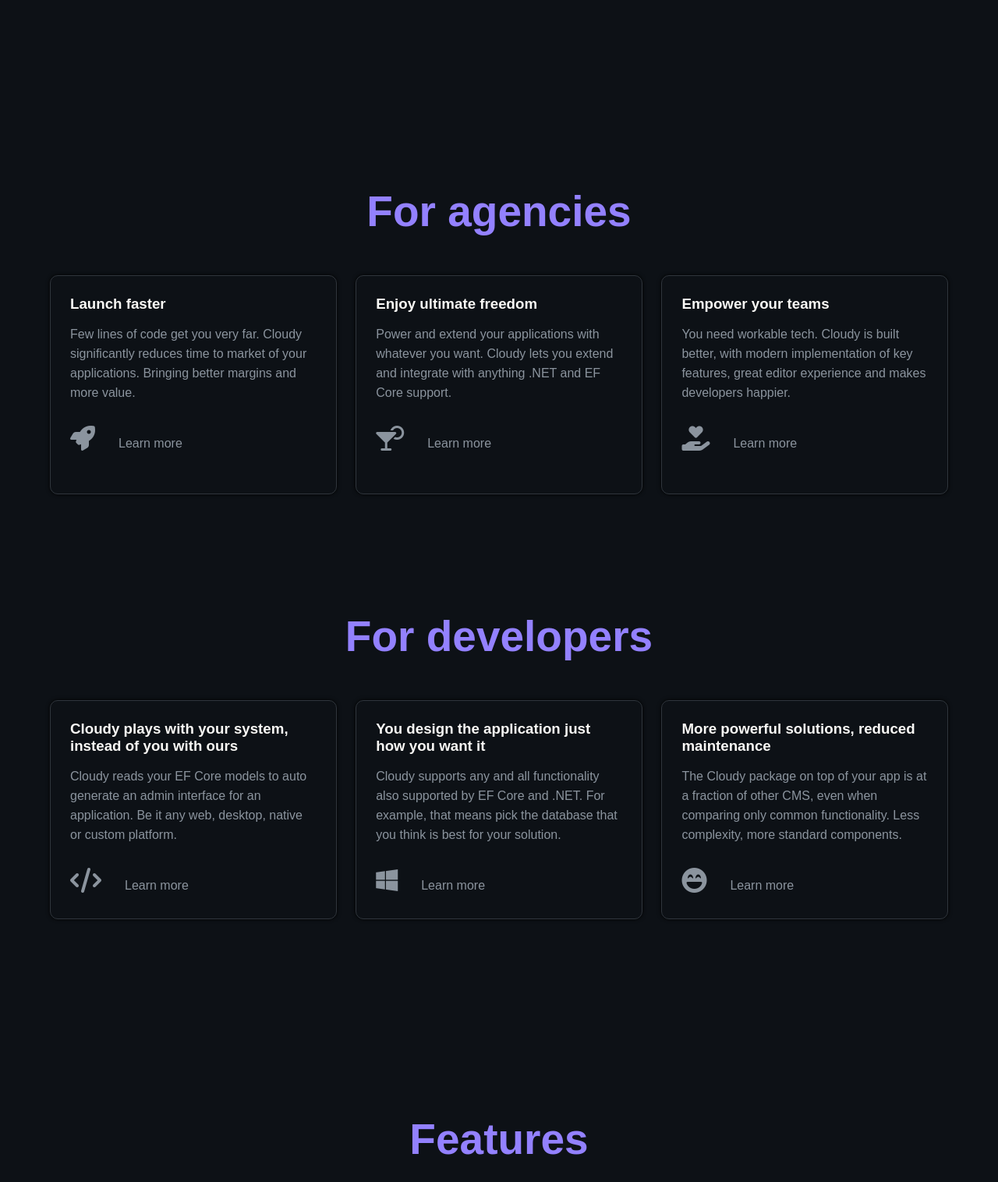
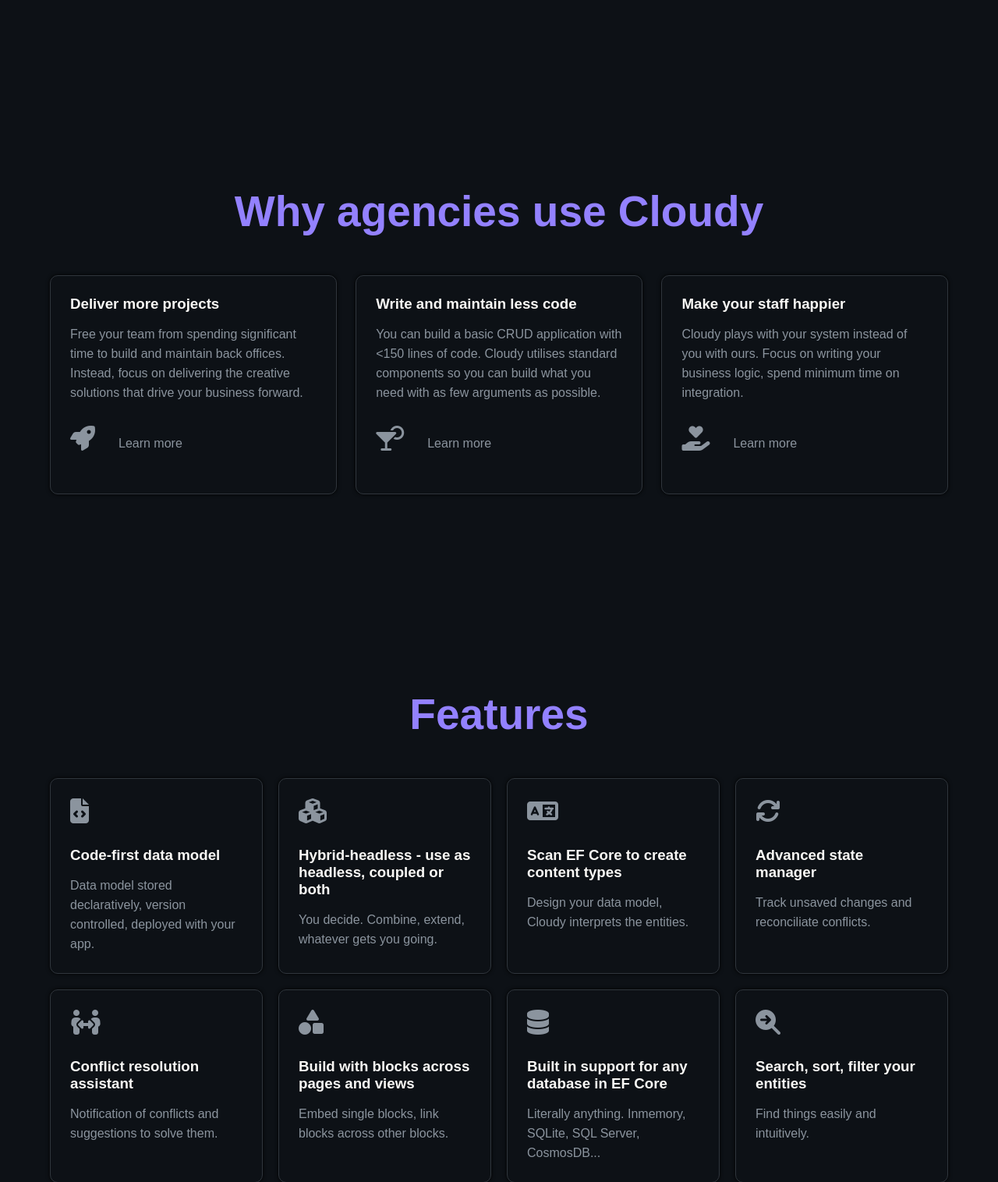
Before and after one commit to cloudy-net/cloudy-website, an ASP.NET Core app: template cloudy-website/Views/Home/Index.cshtml in a window 1280 px wide. Shown: the part 1306-2822 px from the top of the page at 78% size. Run offline with ASP.NET Core 8, Linux system fonts and the light colour scheme; the template is opened without the code that fills it, so the values that code supplies are empty; some libraries are stand-ins or nearby versions.

Commit message:
bunch of txt updates in line with value prop pivot

```diff
--- a/cloudy-website/Views/Home/Index.cshtml
+++ b/cloudy-website/Views/Home/Index.cshtml
@@ -1,7 +1,6 @@
 @{
     ViewData["Title"] = "home";
 }
-
 
 <div class="heroContainer">
     <div class="heroComponent-left">
@@ -22,44 +21,23 @@
 </div>
 
 <div id="businessTitle" class="containerTitle">
-    <h2>For agencies</h2>
+    <h2>Why agencies use Cloudy</h2>
 </div>
 <div class="uspContainer">
     <div class="uspDiv block">
-        <h3>Launch faster</h3>
-        <p>Few lines of code get you very far. Cloudy significantly reduces time to market of your applications. Bringing better margins and more value.</p>
+        <h3>Deliver more projects</h3>
+        <p>Free your team from spending significant time to build and maintain back offices. Instead, focus on delivering the creative solutions that drive your business forward.</p>
         <i class="fa-solid fa-rocket fa-2x"></i><a class="uspLink hover-underline-animation" href="/resources/agencies">Learn more</a>
     </div>
     <div class="uspDiv block">
-        <h3>Enjoy ultimate freedom</h3>
-        <p>Power and extend your applications with whatever you want. Cloudy lets you extend and integrate with anything .NET and EF Core support.</p>
+        <h3>Write and maintain less code</h3>
+        <p>You can build a basic CRUD application with &lt;150 lines of code. Cloudy utilises standard components so you can build what you need with as few arguments as possible.</p>
         <i class="fa-solid fa-martini-glass-citrus fa-2x"></i><a class="uspLink hover-underline-animation" href="/resources/agencies">Learn more</a>
     </div>
     <div class="uspDiv block">
-        <h3>Empower your teams</h3>
-        <p>You need workable tech. Cloudy is built better, with modern implementation of key features, great editor experience and makes developers happier.</p>
+        <h3>Make your staff happier</h3>
+        <p>Cloudy plays with your system instead of you with ours. Focus on writing your business logic, spend minimum time on integration.</p>
         <i class="fa-solid fa-hand-holding-heart fa-2x"></i><a class="uspLink hover-underline-animation" href="/resources/agencies">Learn more</a>
-    </div>
-</div>
-
-<div id="developerTitle" class="containerTitle">
-    <h2>For developers</h2>
-</div>
-<div class="uspContainer">
-    <div class="uspDiv block">
-        <h3>Cloudy plays with your system, instead of you with ours</h3>
-        <p>Cloudy reads your EF Core models to auto generate an admin interface for an application. Be it any web, desktop, native or custom platform.</p>
-        <i class="fa-solid fa-code fa-2x"></i><a class="uspLink hover-underline-animation" href="/resources/developers">Learn more</a>
-    </div>
-    <div class="uspDiv block">
-        <h3>You design the application just how you want it</h3>
-        <p>Cloudy supports any and all functionality also supported by EF Core and .NET. For example, that means pick the database that you think is best for your solution.</p>
-        <i class="fa-brands fa-windows fa-2x"></i><a class="uspLink hover-underline-animation" href="/resources/developers">Learn more</a>
-    </div>
-    <div class="uspDiv block">
-        <h3>More powerful solutions, reduced maintenance</h3>
-        <p>The Cloudy package on top of your app is at a fraction of other CMS, even when comparing only common functionality. Less complexity, more standard components.</p>
-        <i class="fa-solid fa-face-laugh-beam fa-2x"></i><a class="uspLink hover-underline-animation" href="/resources/developers">Learn more</a>
     </div>
 </div>
 
@@ -67,6 +45,11 @@
     <h2>Features</h2>
 </div>
 <div class="featureContainer">
+    <div class="featureDiv block">
+        <i class="fa-solid fa-file-code fa-2x"></i>
+        <h3>Code-first data model</h3>
+        <p>Data model stored declaratively, version controlled, deployed with your app.</p>
+    </div>
     <div class="featureDiv block">
         <i class="fa-solid fa-cubes fa-2x"></i>
         <h3>Hybrid-headless - use as headless, coupled or both</h3>
@@ -91,11 +74,6 @@
         <i class="fa-solid fa-shapes fa-2x"></i>
         <h3>Build with blocks across pages and views</h3>
         <p>Embed single blocks, link blocks across other blocks.</p>
-    </div>
-    <div class="featureDiv block">
-        <i class="fa-solid fa-file-code fa-2x"></i>
-        <h3>Code-first data model</h3>
-        <p>Data model stored declaratively, version controlled, deployed with your app.</p>
     </div>
     <div class="featureDiv block">
         <i class="fa-solid fa-database fa-2x"></i>
--- a/cloudy-website/Views/Product/Pricing.cshtml
+++ b/cloudy-website/Views/Product/Pricing.cshtml
@@ -5,7 +5,7 @@
 <div class="heroContainer">
     <div class="heroComponent-left">
         <h1>Pricing for freelancers and agencies</h1><br>
-        <p>Now releasing Cloudy for non-commercial projects, independent contractors and digital agencies. Need custom pricing or additional services? Let's talk.</p><br>
+        <p>Now releasing Cloudy for non-commercial projects, independent contractors and digital agencies. Need custom pricing or additional services? Reach out</p><br>
         <button class="whyCloudyDivTxtEl reachBtn button" onclick="window.location.href = 'mailto:hello@cloudy.net';">Reach out</button><br>
     </div>
     <div class="heroComponent-right">
--- a/cloudy-website/Views/Resources/Developers.cshtml
+++ b/cloudy-website/Views/Resources/Developers.cshtml
@@ -4,8 +4,8 @@
 
 <div class="heroContainer">
     <div class="heroComponent-left">
-        <h1>The CMS you've been longing for</h1><br>
-        <p>First things first: the developer. We originally set out on a journey to build a CMS with great developer experience. We think this is it.</p><br>
+        <h1>Build a back office fast and easy</h1><br>
+        <p>Most developers have done one or two back offices in their days. Using Cloudy, we hope to make it a much faster and enjoyable process for you</p><br>
         <button class="whyCloudyDivTxtEl reachBtn button" onclick="window.open('https://github.com/cloudy-cms/Cloudy.CMS');" value="Go to GitHub">See code on GitHub</button><br>
     </div>
     <div class="heroComponent-right">
@@ -31,7 +31,7 @@
         </div>
         <div id="whyCloudyRight" class="whyCloudyDivTxt">
             <h3 class="whyCloudyDivTxtEl philosophyHeadingP">Extensible, automatic scaffolding</h3>
-            <p class="whyCloudyDivTxtEl">Using regular Razor partials and UI Hints, you extend the scaffolding that the CMS provides you.</p>
+            <p class="whyCloudyDivTxtEl">Using regular Razor partials and UI Hints, you extend the scaffolding that the app provides you.</p>
             <div>
                 <button class="whyCloudyDivTxtEl reachBtn button">Reach out</button>
             </div>
--- a/cloudy-website/Views/Resources/Docs.cshtml
+++ b/cloudy-website/Views/Resources/Docs.cshtml
@@ -5,7 +5,7 @@
 <div class="heroContainer">
     <div class="heroComponent-left">
         <h1>Find out how to use Cloudy</h1><br>
-        <p>Read our documentation to find out about architecture and how to get the most out of Cloudy. Missing anything or just want to chat, feel free to contribute on GitHub or reach out.</p><br>
+        <p>Read our documentation to find out about architecture and how to get the most out of Cloudy. Missing anything or just want to chat, feel free to contribute on GitHub or reach out</p><br>
         <button class="whyCloudyDivTxtEl reachBtn button" onclick="window.open('https://github.com/cloudy-cms/Cloudy.CMS');" value="Go to GitHub">Check code on GitHub</button><br>
     </div>
     <div class="heroComponent-right">
--- a/cloudy-website/Views/Shared/_Layout.cshtml
+++ b/cloudy-website/Views/Shared/_Layout.cshtml
@@ -103,7 +103,7 @@
     <footer>
         <div class="footer-column-left">
             <img src="~/assets/images/logowb.jpeg" alt="Cloudy logo" width="150" height="150" />
-            <p>Cloudy is a simple, powerful, cross platform Content Management System to help you release better and faster. For .NET and EF Core.</p>
+            <p>With Cloudy, you can build CRMs, ticketing systems, admin dashboards, controllers or any other custom back office in minutes. For .NET and EF Core</p>
         </div>
         <div class="footer-column-right">
             <div class="footer-column-right-top">
```
Also changed, not shown: cloudy-website/Views/Product/Features.cshtml (+7 -7 lines), cloudy-website/Views/Resources/agencies.cshtml (+9 -9 lines).
